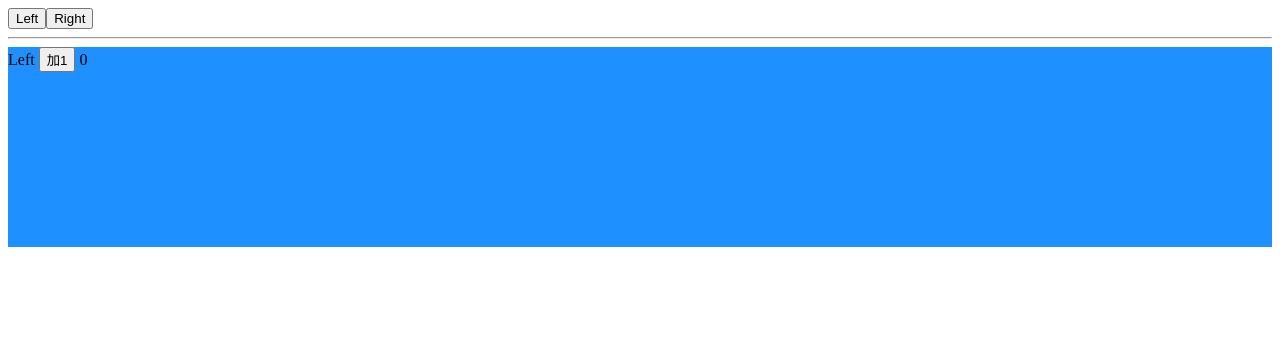
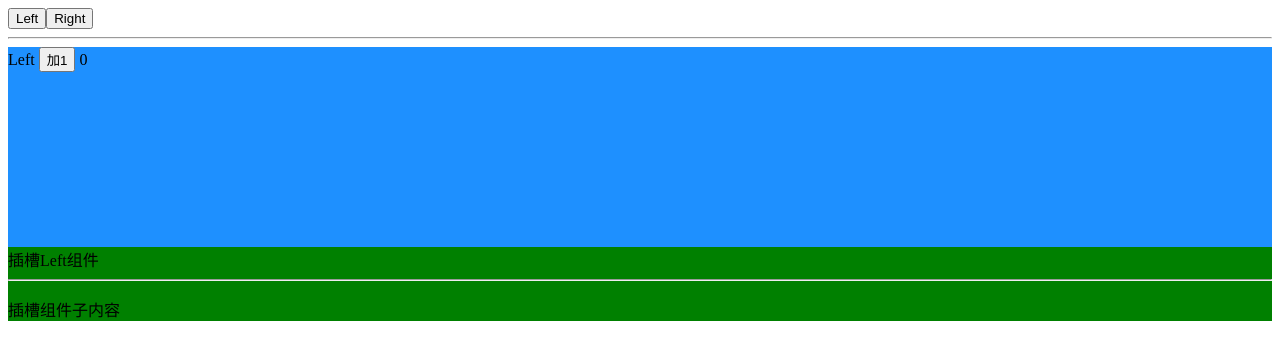
Before and after one commit to zhfei/VueBasicKnowledge, a Vue app in the folder vue-advanced-component-deom/: page / in a window 1280 px wide. Shown: the top 360 px of the page. Built offline with nearby package versions, Linux system fonts and the light colour scheme.

Commit message:
add: 添加slot插座占位标签

```diff
--- a/vue-advanced-component-deom/src/App.vue
+++ b/vue-advanced-component-deom/src/App.vue
@@ -4,26 +4,27 @@
     <button @click="comName='Right'">Right</button>
     <hr>
 
-    <!-- <KeepAlive include="Left,Right">
+    <KeepAlive include="Left,Right">
+      <component :is="comName"></component>
+    </KeepAlive>
 
-    </KeepAlive> -->
-
-    <keep-alive include="Left">
-      <component :is="comName"></component>
-    </keep-alive>
-
+    <SlotLeft>
+      <p>插槽组件子内容</p>
+    </SlotLeft>
   </div>
 </template>
 
 <script>
 import Left from '@/components/Left/Left.vue'
 import Right from '@/components/Right/Right.vue'
+import SlotLeft from '@/components/SlotLeft/SlotLeft.vue'
 
 export default {
   name: 'VueAdvancedComponentDeomApp',
   components: {
     Left,
-    Right
+    Right,
+    SlotLeft
   },
 
   data() {
--- a/vue-advanced-component-deom/src/components/Left/Left.vue
+++ b/vue-advanced-component-deom/src/components/Left/Left.vue
@@ -37,7 +37,6 @@ export default {
     },
     activated() {
         console.log('被激活，进入前台',this);
-
     }
 };
 </script>
--- /dev/null
+++ b/vue-advanced-component-deom/src/components/SlotLeft/SlotLeft.vue
@@ -0,0 +1,33 @@
+<template>
+    <div class="container">
+        插槽Left组件
+        <hr>
+        <slot></slot>
+    </div>
+</template>
+
+<script>
+export default {
+    name: 'VueAdvancedComponentDeomSlotLeft',
+
+    data() {
+        return {
+
+        };
+    },
+
+    mounted() {
+
+    },
+
+    methods: {
+
+    },
+};
+</script>
+
+<style scoped>
+.container {
+    background-color: green;
+}
+</style>
```
Also changed, not shown: vue-advanced-component-deom/src/components/SlotRight/SlotRight.vue (added).
